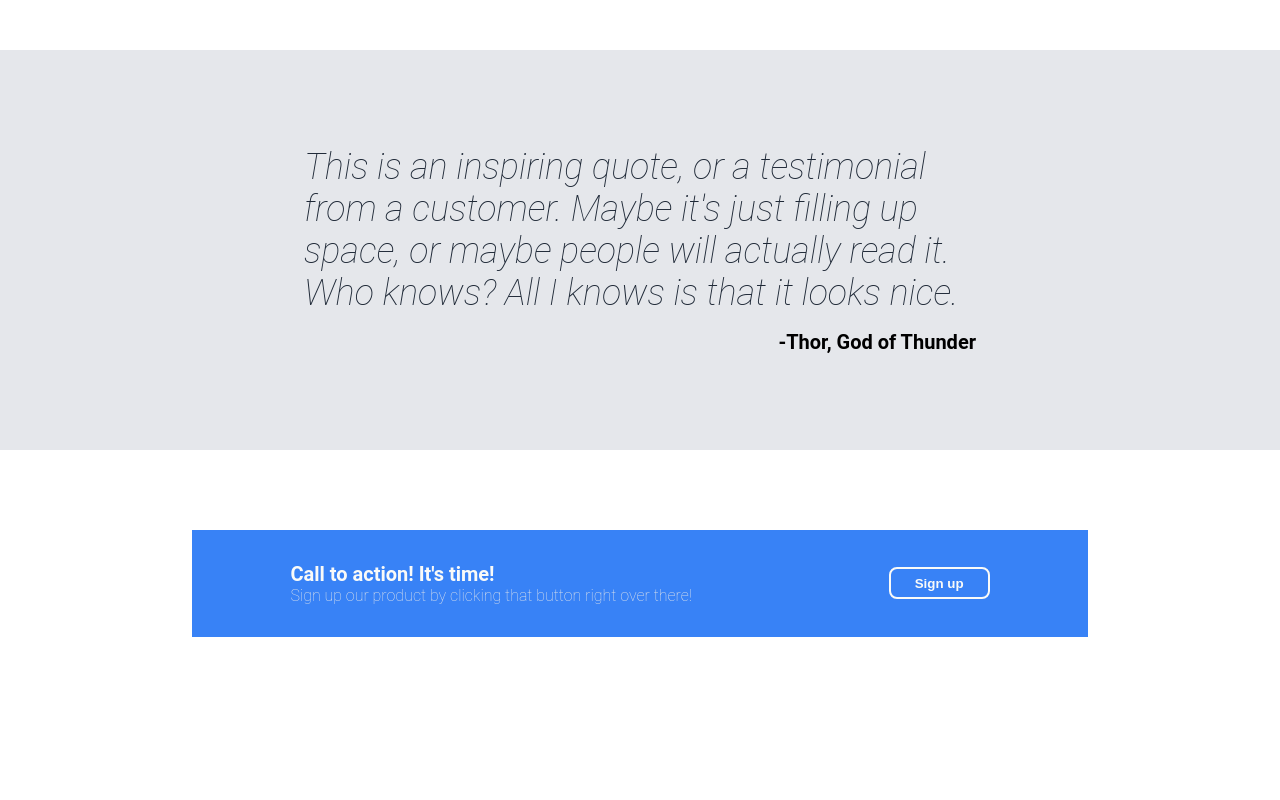
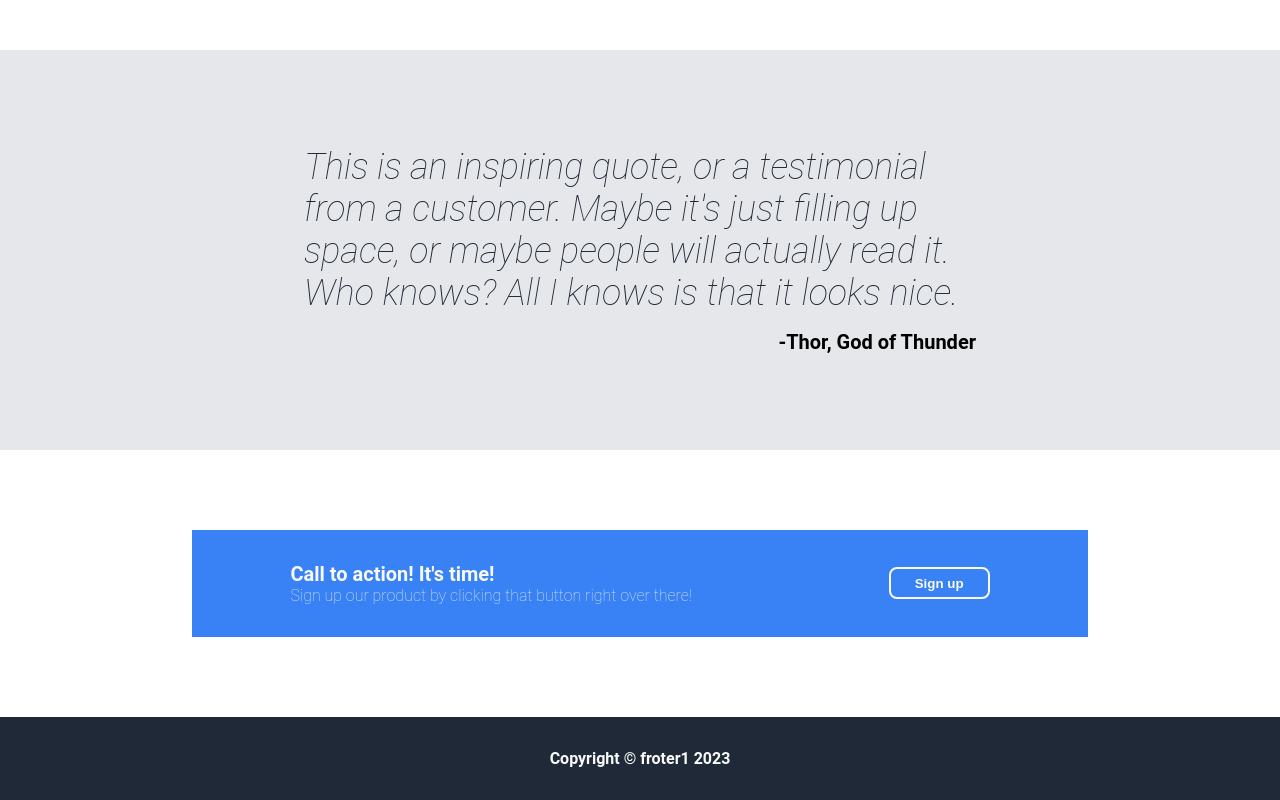
Before and after one commit to froter1/odin-landing-page, a plain HTML site: page index.html in a window 1280 px wide. Shown: the part 784-1584 px from the top of the page. Before the commit the page ends 1501 px from the top, so only its background shows below. Drawn offline with Linux system fonts and the light colour scheme.

Commit message:
Add footer and styles

```diff
--- a/index.html
+++ b/index.html
@@ -111,7 +111,7 @@
         </main>
 
         <footer>
-
+            <p>Copyright &#169 froter1 2023</p>
         </footer>
     </div>
 
--- a/styles.css
+++ b/styles.css
@@ -212,3 +212,16 @@ button:hover {
     background-color: #F9FAF8;
     color: black
 }
+
+footer {
+    display: flex;
+    justify-content: center;
+    align-items: center;
+    background-color: #1F2937;
+    padding: 2rem;
+}
+
+footer p {
+    color: #F9FAF8;
+    font-weight: bold;
+}
```
